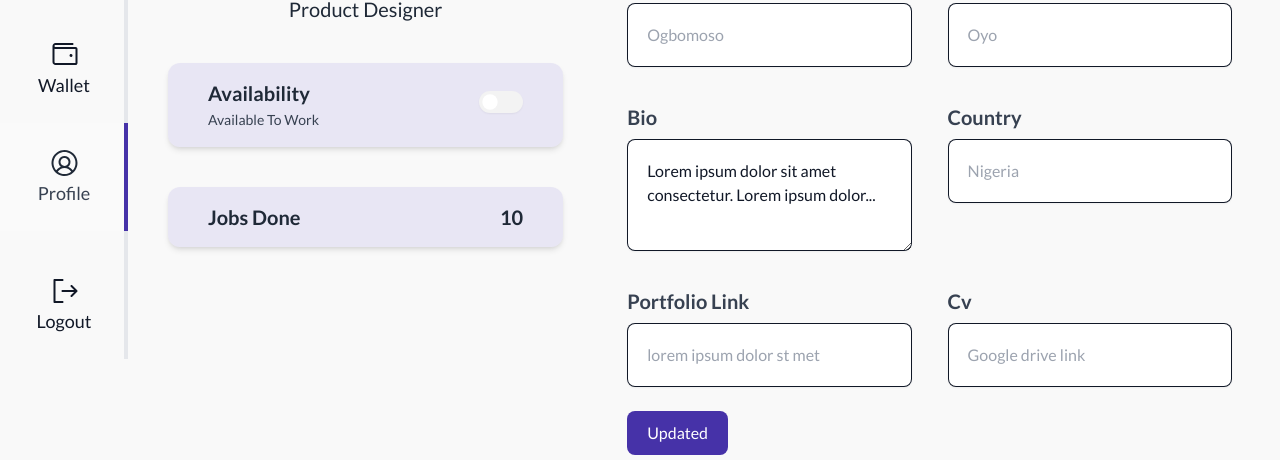
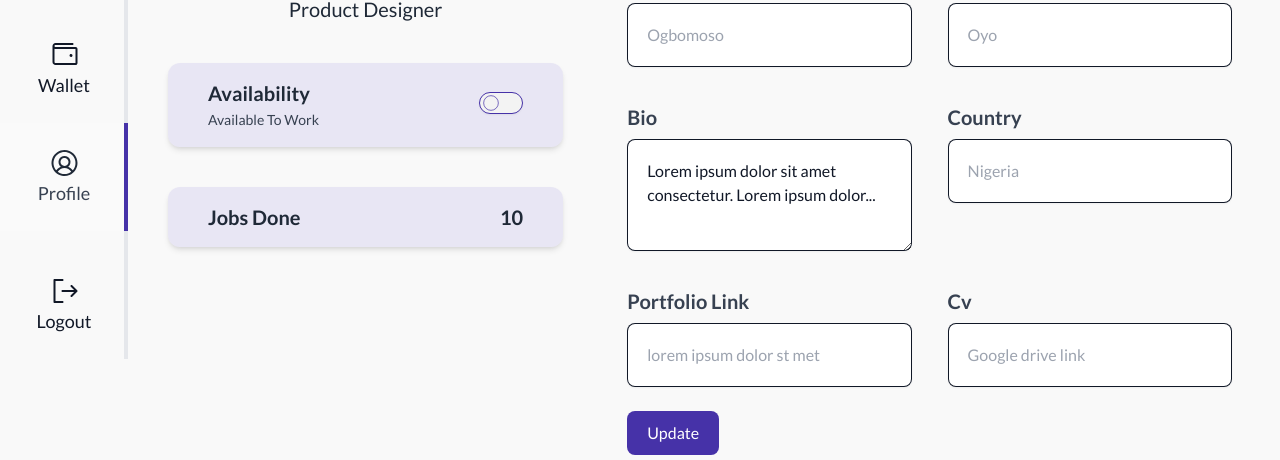
Before and after one commit to springboot20/CETMAS-LANDING-PAGE, a React (Vite) app: page /talent/profile in a window 1280 px wide. Shown: the part 441-901 px from the top of the page. Built offline with nearby package versions, Linux system fonts and the light colour scheme; a web font is replaced by a local one.

Commit message:
profile page updated

```diff
--- a/src/components/panel/NotificationPanel.tsx
+++ b/src/components/panel/NotificationPanel.tsx
@@ -12,7 +12,7 @@ export const Notification: React.FC<{
     <div
       id="notification"
       className={classNames(
-        "h-full fixed origin-right z-20 bg-white w-1/2 transition-transform border rounded-xl py-8 px-8 ",
+        "h-full fixed origin-right z-20 bg-white w-full sm:w-[30rem] transition-transform border rounded-xl py-8 px-8 ",
         open
           ? "translate-x-0 right-5 scale-100 top-5 "
           : "translate-x-full right-0 scale-0 top-0",
@@ -32,15 +32,18 @@ export const Notification: React.FC<{
         </h1>
       </header>
 
-      <div className="overflow-y-scroll mt-5 notification-list px-2">
-        <div className="">
-          <div className="rounded-md bg-[#A79BE1B2]/70 p-6">
-            <p className="text-lg font-normal">
-              Lorem ipsum dolor sit amet consectetur. Condimen vitae nisi lectus
-              eu quisque. Mollis bibendum duis sem tristique.
-            </p>
-          </div>
-          <div className="flex justify-between items-center"></div>
+      <div className="overflow-y-scroll mt-5 notification-list px-2 space-y-2">
+        <div className="rounded-md bg-[#A79BE1B2]/70 p-4">
+          <p className="text-lg font-normal">
+            Lorem ipsum dolor sit amet consectetur. Condimen vitae nisi lectus
+            eu quisque. Mollis bibendum duis sem tristique.
+          </p>
+        </div>
+        <div className="rounded-md bg-[#A79BE1B2]/70 p-4">
+          <p className="text-lg font-normal">
+            Lorem ipsum dolor sit amet consectetur. Condimen vitae nisi lectus
+            eu quisque. Mollis bibendum duis sem tristique.
+          </p>
         </div>
       </div>
     </div>
--- a/src/app/hooks.ts
+++ b/src/hooks/hooks.ts
@@ -1,5 +1,5 @@
 import { TypedUseSelectorHook, useSelector, useDispatch } from "react-redux";
-import { AppDispatch, RootState } from "./store";
+import { AppDispatch, RootState } from "./../app/store";
 
 export const useAppSelector: TypedUseSelectorHook<RootState> = useSelector;
 export const useAppDispatch = useDispatch.withTypes<AppDispatch>();
--- a/src/pages/dashboard/common/profile/Profile.tsx
+++ b/src/pages/dashboard/common/profile/Profile.tsx
@@ -117,9 +117,9 @@ export const Profile: React.FC<{ children: React.ReactNode }> = ({
                 className={classNames(
                   "relative appearance-none w-[44px] h-[22px] rounded-[20px] shadow-sm",
                   active
-                    ? "after:left-[calc(100%-22px)] bg-[#4632A8]"
-                    : "after:left-0 bg-[#f3f3f3]",
-                  " after:absolute after:h-[22px] after:w-[22px] after:bg-white after:rounded-full after:top-0 after:scale-[0.7] after:transition",
+                    ? "after:left-[calc(100%-22px)] bg-[#4632A8] after:bg-white"
+                    : "after:left-0 bg-[#f3f3f3] after:bg-transparent border border-[#4632A8] ",
+                  " after:absolute after:h-[22px] after:w-[22px] after:border after:border-[#4632A8] after:rounded-full after:top-1/2 after:-translate-y-1/2 after:scale-[0.7] after:transition",
                 )}
               ></Switch>
             </div>
--- a/src/pages/dashboard/common/profile/components/TalentProfile.tsx
+++ b/src/pages/dashboard/common/profile/components/TalentProfile.tsx
@@ -4,7 +4,7 @@ import React from "react";
 
 export const TalentProfile: React.FC = () => {
   return (
-    <form action="" className="">
+    <form>
       <div className="grid grid-cols-1 md:grid-cols-2 gap-9">
         <fieldset className="space-y-2">
           <InputField
@@ -137,7 +137,7 @@ export const TalentProfile: React.FC = () => {
         type="button"
         className="bg-[#4632A8] hover:bg-[#4632A8]/70 focus:outline-none focus:ring-2 focus:ring-offset-2 focus:ring-[#4632A8]/70 active:bg-[#4632A8] transform hover:-translate-y-0.5 text-white capitalize mt-6 text-base font-normal rounded-lg py-2.5 px-5"
       >
-        updated
+        update
       </Button>
     </form>
   );
--- a/src/pages/dashboard/talent/job/Jobs/JobLists.tsx
+++ b/src/pages/dashboard/talent/job/Jobs/JobLists.tsx
@@ -1,11 +1,10 @@
-import React from 'react';
-import data from '../../../../../util/data';
-import { JobCard } from './JobCard';
+import React from "react";
+import data from "../../../../../util/data";
+import { JobCard } from "./JobCard";
 
 export const JobLists: React.FC = () => {
-
   return (
-    <div className='col-span-2 flex flex-col gap-6 overflow-y-scroll px-2 h-screen job-list'>
+    <div className="col-span-2 flex flex-col gap-6 px-2 h-screen job-list">
       {data.map((c) => (
         <JobCard key={c.id} {...c} />
       ))}
```
Also changed, not shown: src/features/auth/auth.slice.ts (added), src/features/thunks/auth.thunk.ts (added).
